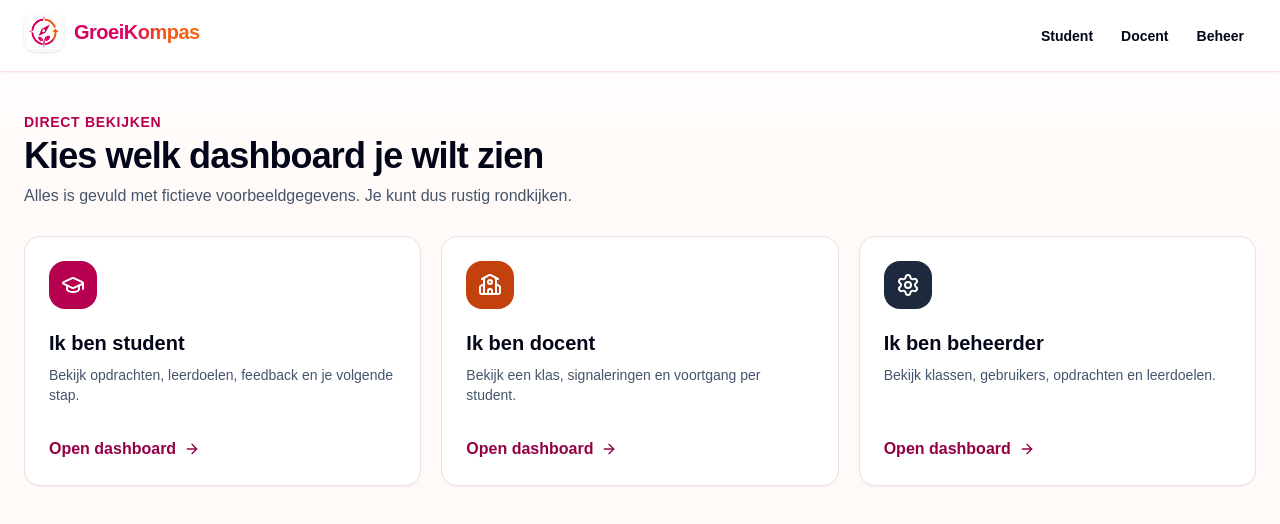
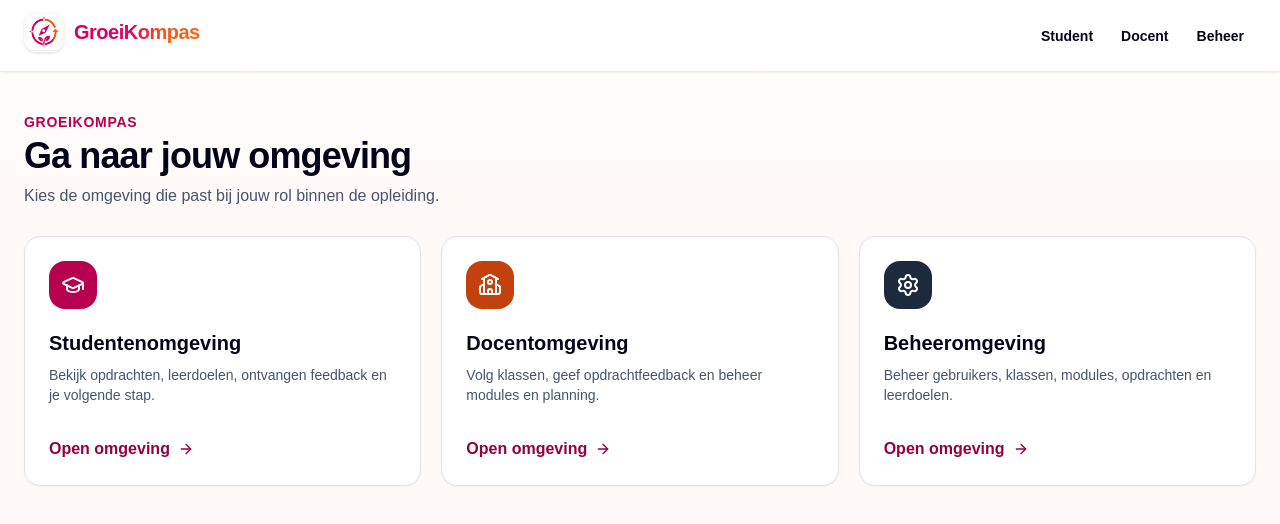
Before and after one commit to barteleveld/groeikompas, a Next.js app: page /demo in a window 1280 px wide. Shown: the top 524 px of the page. Built offline with nearby package versions, Linux system fonts and the light colour scheme.

Commit message:
Maak schermteksten geschikt voor dagelijks gebruik

```diff
--- a/app/demo/page.tsx
+++ b/app/demo/page.tsx
@@ -2,5 +2,26 @@ import Link from "next/link";
 import { ArrowRight, GraduationCap, School, Settings } from "lucide-react";
 import { PageHeader } from "@/components/layout/page-header";
 
-const roles=[{href:"/demo/student",icon:GraduationCap,title:"Ik ben student",text:"Bekijk opdrachten, leerdoelen, feedback en je volgende stap.",color:"bg-teal-700"},{href:"/demo/docent",icon:School,title:"Ik ben docent",text:"Bekijk een klas, signaleringen en voortgang per student.",color:"bg-indigo-700"},{href:"/demo/beheer",icon:Settings,title:"Ik ben beheerder",text:"Bekijk klassen, gebruikers, opdrachten en leerdoelen.",color:"bg-slate-800"}];
-export default function Demo(){return <><PageHeader eyebrow="Direct bekijken" title="Kies welk dashboard je wilt zien" description="Alles is gevuld met fictieve voorbeeldgegevens. Je kunt dus rustig rondkijken."/><div className="grid gap-5 md:grid-cols-3">{roles.map(({href,icon:Icon,title,text,color})=><Link href={href} key={href} className="card group p-6 transition hover:-translate-y-1 hover:shadow-lg"><span className={`grid size-12 place-items-center rounded-2xl text-white ${color}`}><Icon/></span><h2 className="mt-5 text-xl font-black">{title}</h2><p className="mt-2 min-h-12 text-sm text-slate-600">{text}</p><span className="mt-6 inline-flex items-center gap-2 font-bold text-teal-800">Open dashboard <ArrowRight className="size-4 transition group-hover:translate-x-1"/></span></Link>)}</div></>}
+const roles = [
+  { href: "/omgeving/student", icon: GraduationCap, title: "Studentenomgeving", text: "Bekijk opdrachten, leerdoelen, ontvangen feedback en je volgende stap.", color: "bg-teal-700" },
+  { href: "/omgeving/docent", icon: School, title: "Docentomgeving", text: "Volg klassen, geef opdrachtfeedback en beheer modules en planning.", color: "bg-indigo-700" },
+  { href: "/omgeving/beheer", icon: Settings, title: "Beheeromgeving", text: "Beheer gebruikers, klassen, modules, opdrachten en leerdoelen.", color: "bg-slate-800" },
+];
+
+export default function EnvironmentHome() {
+  return (
+    <>
+      <PageHeader eyebrow="GroeiKompas" title="Ga naar jouw omgeving" description="Kies de omgeving die past bij jouw rol binnen de opleiding." />
+      <div className="grid gap-5 md:grid-cols-3">
+        {roles.map(({ href, icon: Icon, title, text, color }) => (
+          <Link href={href} key={href} className="card group p-6 transition hover:-translate-y-1 hover:shadow-lg">
+            <span className={`grid size-12 place-items-center rounded-2xl text-white ${color}`}><Icon aria-hidden /></span>
+            <h2 className="mt-5 text-xl font-black">{title}</h2>
+            <p className="mt-2 min-h-12 text-sm text-slate-600">{text}</p>
+            <span className="mt-6 inline-flex items-center gap-2 font-bold text-teal-800">Open omgeving <ArrowRight className="size-4 transition group-hover:translate-x-1" aria-hidden /></span>
+          </Link>
+        ))}
+      </div>
+    </>
+  );
+}
```
